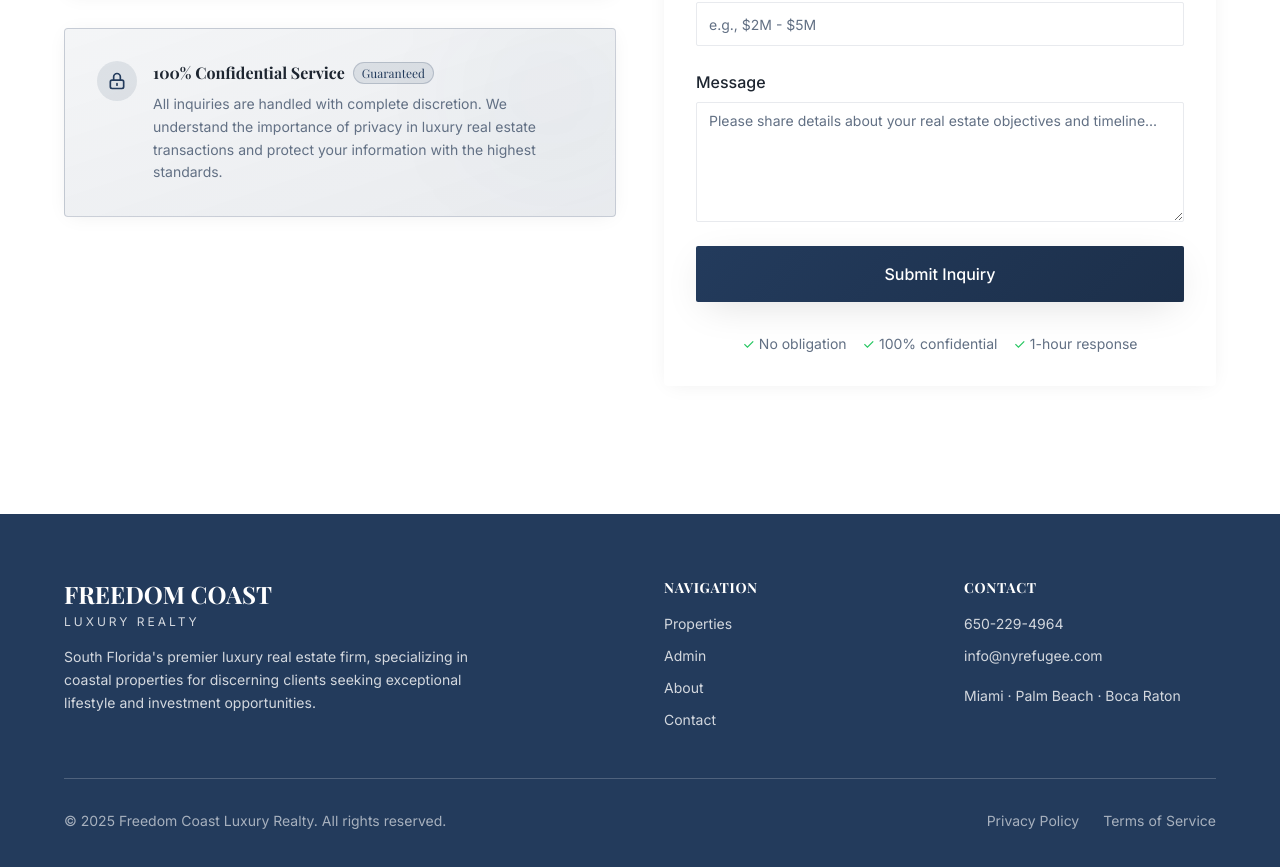
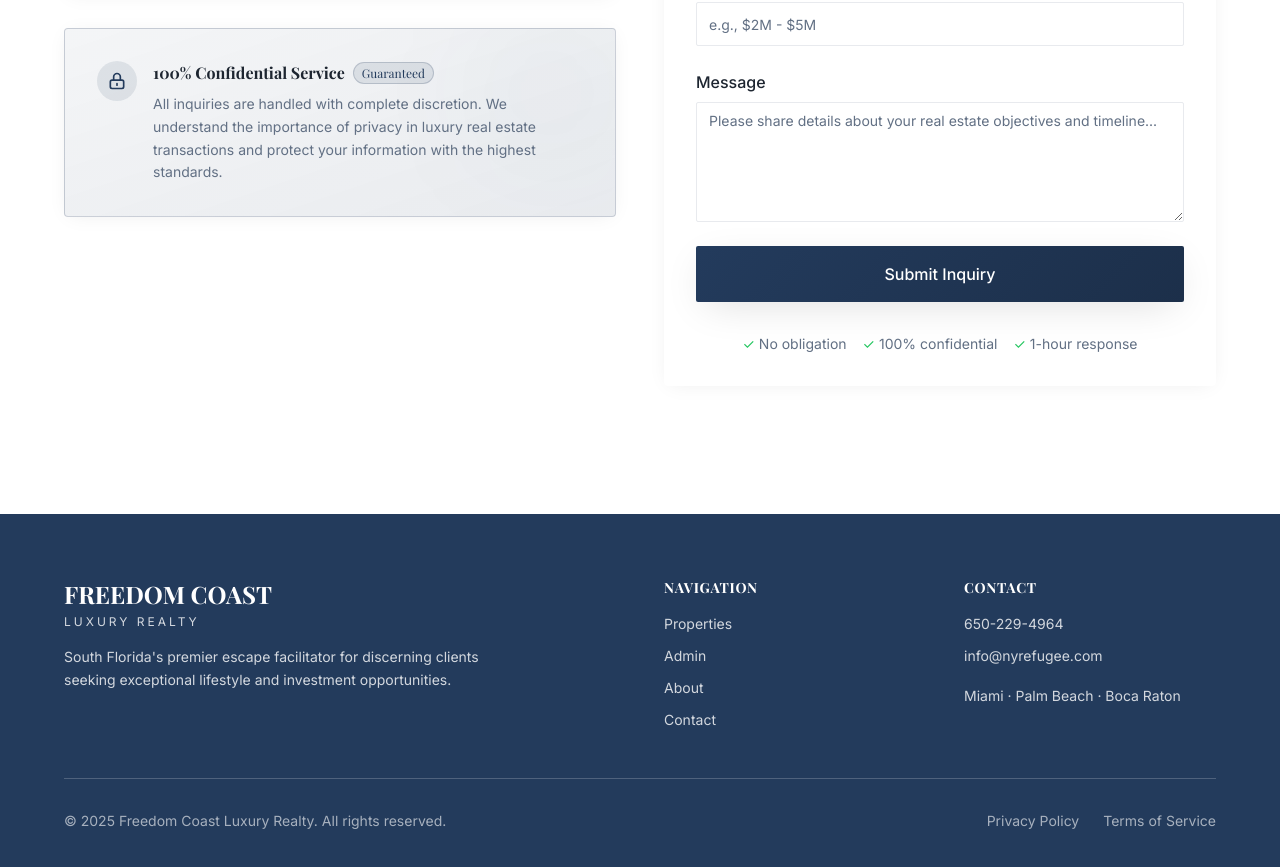
Before and after one commit to robertopablonoel/mamdani-miami, a React (Vite) app: page / in a window 1280 px wide. Shown: the part 7725-8592 px from the top of the page. Built offline with nearby package versions, Linux system fonts and the light colour scheme; the HTML template or start-up script is replaced by a standard one.

Commit message:
Refactor About Section Text

```diff
--- a/src/pages/Index.tsx
+++ b/src/pages/Index.tsx
@@ -38,8 +38,7 @@ const Index = () => {
                   </span>
                 </div>
                 <p className="text-primary-foreground/80 text-sm leading-relaxed max-w-md">
-                  South Florida's premier luxury real estate firm, specializing in coastal properties
-                  for discerning clients seeking exceptional lifestyle and investment opportunities.
+                  South Florida's premier escape facilitator for discerning clients seeking exceptional lifestyle and investment opportunities.
                 </p>
               </div>
 
```
